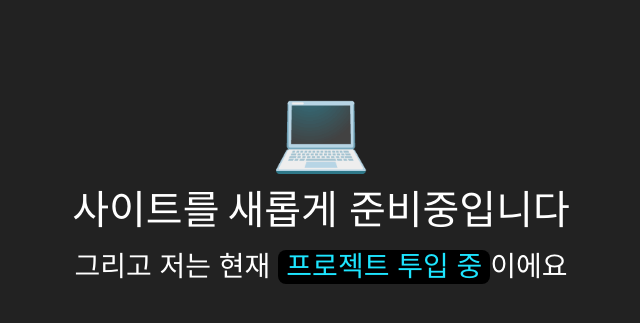
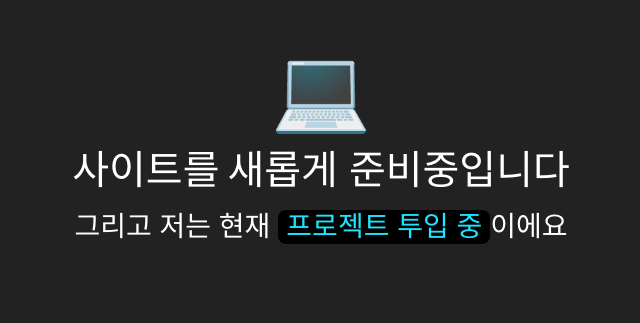
Before and after one commit to realkrew/portfolio_2026, a Vue app: page / in a window 1280 px wide. Shown: the part 217-540 px from the top of the page, without its empty margins (319-959 px from the left). Built offline with nearby package versions, Linux system fonts and the light colour scheme; a web font is replaced by a local one.

Commit message:
edit content-wrapper padding-bottom

```diff
--- a/src/App.vue
+++ b/src/App.vue
@@ -73,7 +73,8 @@ p {
   align-items: center;
   justify-content: center;
   flex-direction: column;
-  min-height: 100vh; /* 화면 꽉 차게 중앙 정렬 */
+  min-height: 100%; /* 화면 꽉 차게 중앙 정렬 */
+  padding-bottom: 10vh;
 }
 
 .header {
```
